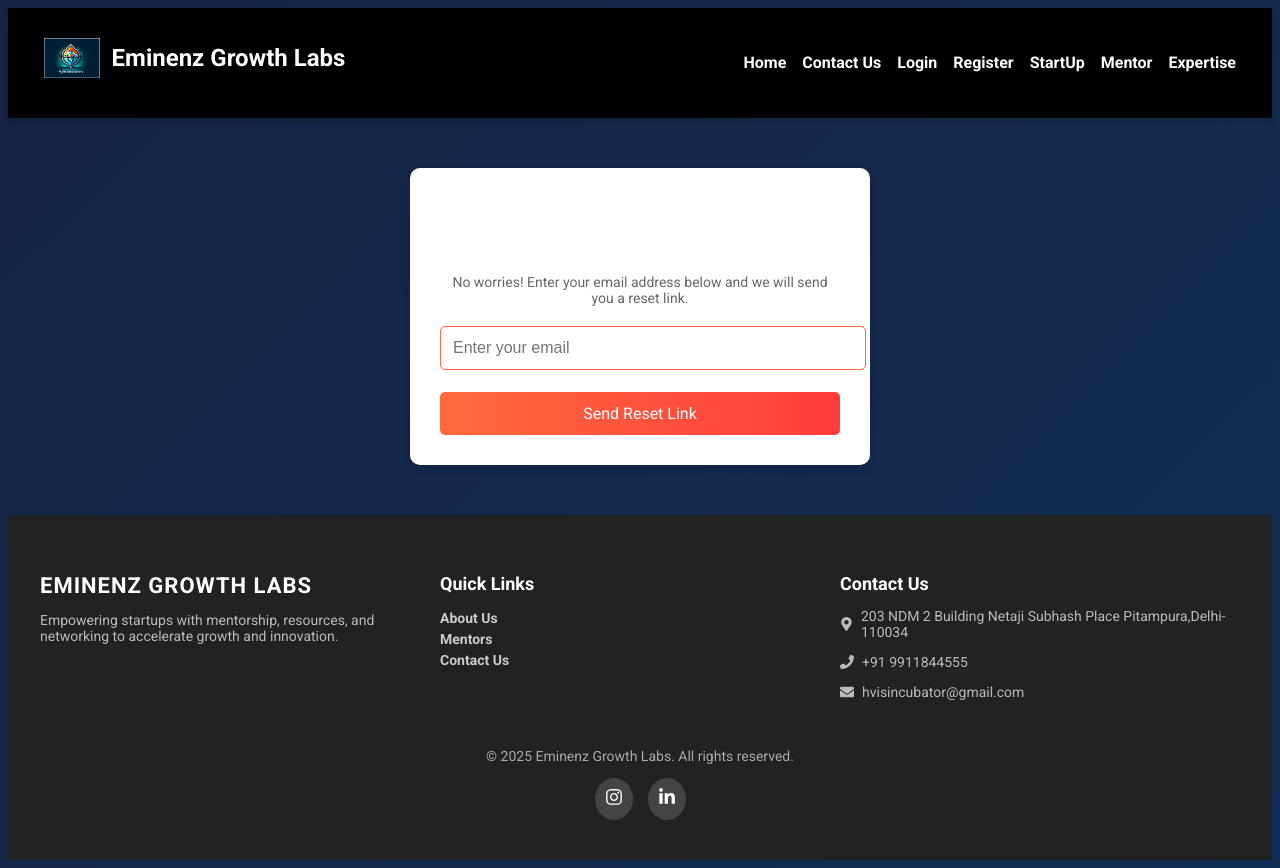
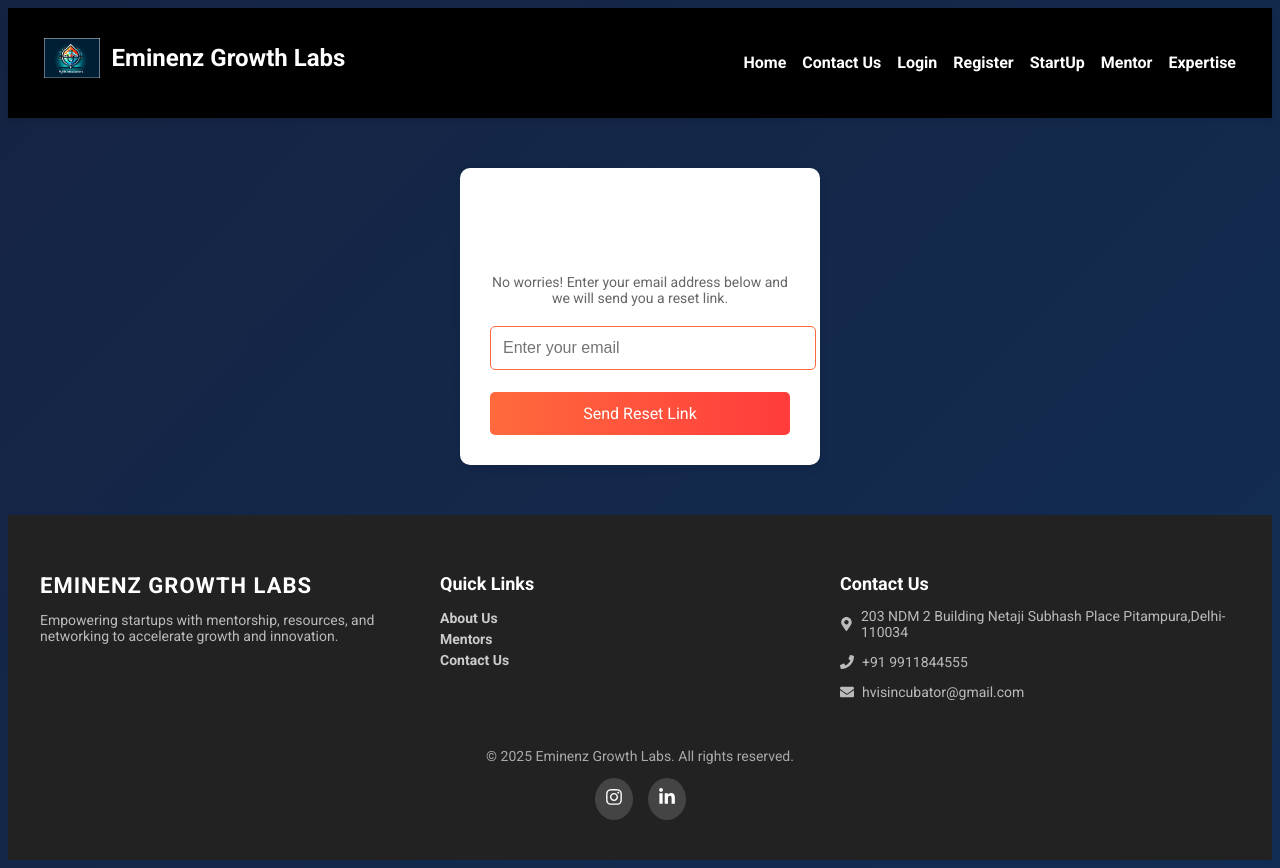
Before and after one commit to 12yasaswi56/yasaswi-v-frontend, a React (Vite) app: page /forgot-password in a window 1280 px wide. Built offline with nearby package versions, Linux system fonts and the light colour scheme; no server answers.

Commit message:
Update ForgotPassword.jsx

```diff
--- a/src/Pages/ForgotPassword.jsx
+++ b/src/Pages/ForgotPassword.jsx
@@ -63,7 +63,7 @@ const ForgotPassword = () => {
 
 const styles = {
   container: {
-    width: "400px",
+    width: "300px",
     margin: "50px auto",
     padding: "30px",
     borderRadius: "10px",
```
